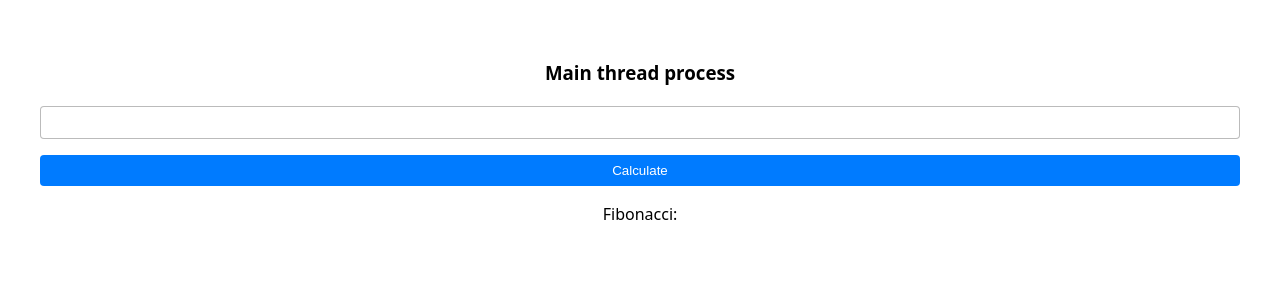
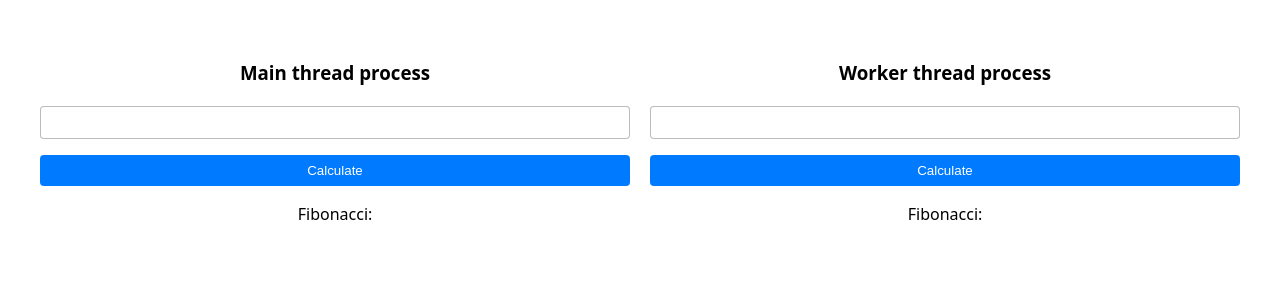
Before and after one commit to kyimoemin/async-worker, a React (Vite) app: page / in a window 1280 px wide. Shown: the top 300 px of the page. Built offline with nearby package versions, Linux system fonts and the light colour scheme.

Commit message:
add worker thread processing and input form integration

```diff
--- a/src/App.tsx
+++ b/src/App.tsx
@@ -1,10 +1,12 @@
 import "./App.css";
 import { MainThreadProcess } from "./components/mainthread-process";
+import { WorkerThreadProcess } from "./components/workerthread-proces";
 
 function App() {
   return (
     <main>
       <MainThreadProcess />
+      <WorkerThreadProcess />
     </main>
   );
 }
--- a/src/components/input-form.tsx
+++ b/src/components/input-form.tsx
@@ -1,9 +1,15 @@
 import { useCallback, useState } from "react";
 
-export function InputForm({ onSubmit }: { onSubmit: (value: string) => void }) {
+export function InputForm({
+  onSubmit,
+  loading,
+}: {
+  onSubmit: (value: string) => void;
+  loading: boolean;
+}) {
   const [value, setValue] = useState("");
 
-  const handleSubmit = useCallback(
+  const handleSubmit: React.FormEventHandler<HTMLFormElement> = useCallback(
     (e) => {
       e.preventDefault();
       onSubmit(value);
@@ -18,7 +24,9 @@ export function InputForm({ onSubmit }: { onSubmit: (value: string) => void }) {
         value={value}
         onChange={(e) => setValue(e.target.value)}
       />
-      <button type="submit">Calculate</button>
+      <button type="submit" disabled={loading}>
+        Calculate
+      </button>
     </form>
   );
 }
--- a/src/components/mainthread-process.tsx
+++ b/src/components/mainthread-process.tsx
@@ -22,7 +22,7 @@ export function MainThreadProcess() {
   return (
     <section>
       <h3>Main thread process</h3>
-      <InputForm onSubmit={calculateNumber} />
+      <InputForm onSubmit={calculateNumber} loading={pending} />
       <p>
         <span>Fibonacci:</span>
         {pending ? "Calculating..." : value}
--- a/src/components/workerthread-proces.tsx
+++ b/src/components/workerthread-proces.tsx
@@ -0,0 +1,31 @@
+import { useCallback, useState } from "react";
+import { asynchronizeWorker } from "../utils/async-worker";
+import { InputForm } from "./input-form";
+
+export function WorkerThreadProcess() {
+  const [value, setValue] = useState<string>("");
+  const [pending, setPending] = useState<boolean>(false);
+
+  const calculateNumber = useCallback(async (num: string) => {
+    try {
+      setPending(true);
+      const result = await asynchronizeWorker(Number(num));
+      setValue(result.toString());
+    } catch (error) {
+      console.error("Error calculating Fibonacci:", error);
+    } finally {
+      setPending(false);
+    }
+  }, []);
+
+  return (
+    <section>
+      <h3>Worker thread process</h3>
+      <InputForm onSubmit={calculateNumber} loading={pending} />
+      <p>
+        <span>Fibonacci:</span>
+        {pending ? "Calculating..." : value}
+      </p>
+    </section>
+  );
+}
--- a/src/index.css
+++ b/src/index.css
@@ -29,3 +29,13 @@ form {
   flex-direction: column;
   gap: 1rem;
 }
+
+section {
+  flex-basis: 320px;
+  flex: 1;
+}
+
+main {
+  display: flex;
+  gap: 20px;
+}
--- /dev/null
+++ b/src/utils/async-worker.ts
@@ -0,0 +1,17 @@
+export function asynchronizeWorker(num: number): Promise<number> {
+  const worker = new Worker(
+    new URL("./fibonacci-worker.ts", import.meta.url).href,
+    {
+      type: "module",
+    }
+  );
+  return new Promise((resolve, reject) => {
+    worker.onmessage = (event) => {
+      resolve(event.data);
+    };
+    worker.onerror = (error) => {
+      reject(error.message);
+    };
+    worker.postMessage(num);
+  });
+}
--- /dev/null
+++ b/src/utils/fibonacci-worker.ts
@@ -0,0 +1,7 @@
+import { fibonacci } from "./fibonacci";
+
+self.onmessage = (event) => {
+  const num = event.data;
+  const result = fibonacci(num);
+  self.postMessage(result);
+};
```
